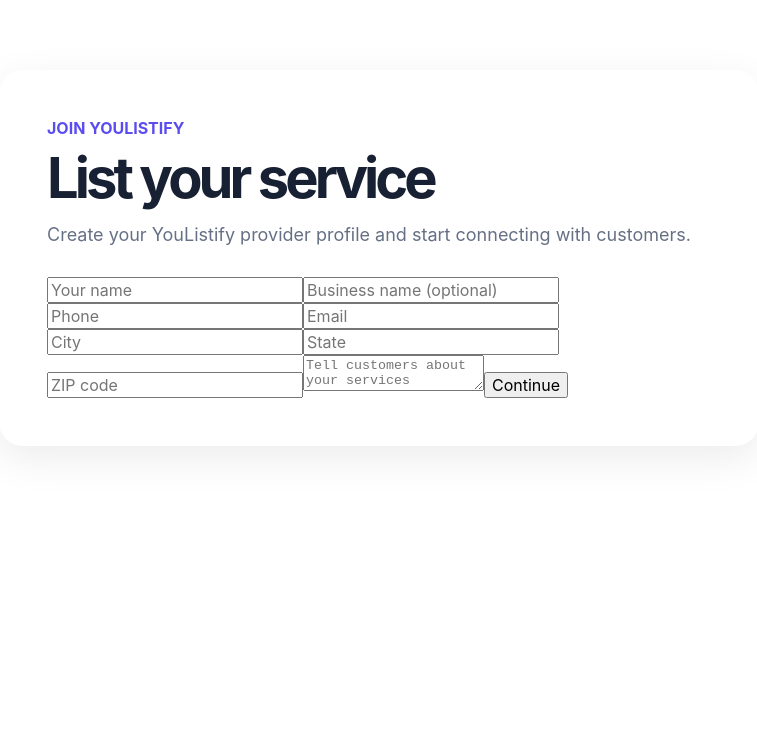
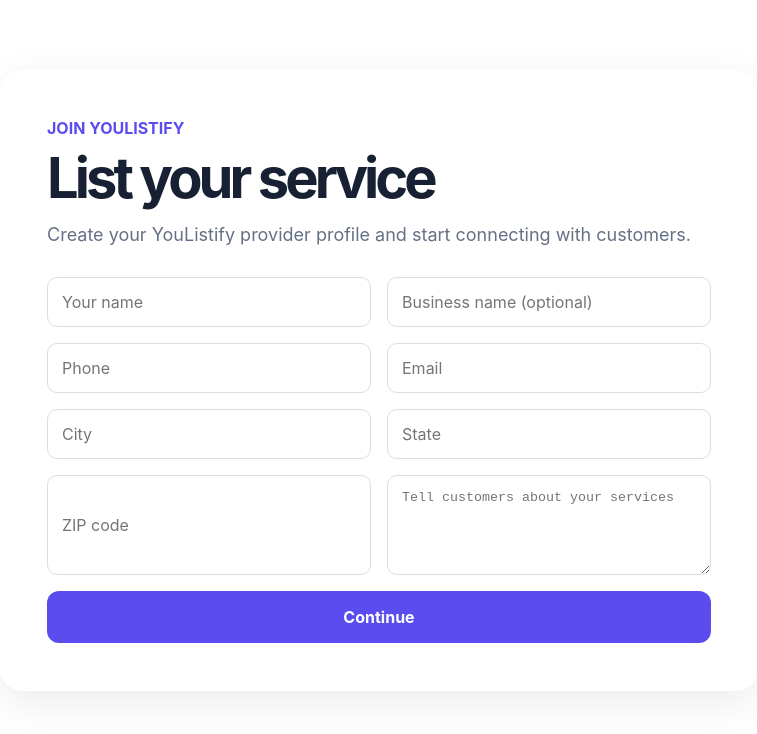
Before and after one commit to angelaannibale-coder/youlistify, a Next.js app: page /list-service in a window 1280 px wide. Shown: the top 734 px of the page, without its empty margins (261-1018 px from the left). Built offline with nearby package versions, Linux system fonts and the light colour scheme.

Commit message:
Update page.tsx

```diff
--- a/app/list-service/page.tsx
+++ b/app/list-service/page.tsx
@@ -48,56 +48,90 @@ export default function ListService() {
     Create your YouListify provider profile and start connecting with customers.
   </p>
 
-      <form>
+     <form
+  style={{
+    display: "grid",
+    gridTemplateColumns: "1fr 1fr",
+    gap: "16px",
+  }}
+>
   <input
     placeholder="Your name"
     value={form.name}
     onChange={(e) => setForm({ ...form, name: e.target.value })}
+    style={{ padding: "14px", borderRadius: "10px", border: "1px solid #ddd" }}
   />
 
   <input
     placeholder="Business name (optional)"
     value={form.business_name}
     onChange={(e) => setForm({ ...form, business_name: e.target.value })}
+    style={{ padding: "14px", borderRadius: "10px", border: "1px solid #ddd" }}
   />
 
   <input
     placeholder="Phone"
     value={form.phone}
     onChange={(e) => setForm({ ...form, phone: e.target.value })}
+    style={{ padding: "14px", borderRadius: "10px", border: "1px solid #ddd" }}
   />
 
   <input
     placeholder="Email"
     value={form.email}
     onChange={(e) => setForm({ ...form, email: e.target.value })}
+    style={{ padding: "14px", borderRadius: "10px", border: "1px solid #ddd" }}
   />
 
   <input
     placeholder="City"
     value={form.city}
     onChange={(e) => setForm({ ...form, city: e.target.value })}
+    style={{ padding: "14px", borderRadius: "10px", border: "1px solid #ddd" }}
   />
 
   <input
     placeholder="State"
     value={form.state}
     onChange={(e) => setForm({ ...form, state: e.target.value })}
+    style={{ padding: "14px", borderRadius: "10px", border: "1px solid #ddd" }}
   />
 
   <input
     placeholder="ZIP code"
     value={form.zip}
     onChange={(e) => setForm({ ...form, zip: e.target.value })}
+    style={{ padding: "14px", borderRadius: "10px", border: "1px solid #ddd" }}
   />
 
   <textarea
     placeholder="Tell customers about your services"
     value={form.bio}
     onChange={(e) => setForm({ ...form, bio: e.target.value })}
+    style={{
+      padding: "14px",
+      borderRadius: "10px",
+      border: "1px solid #ddd",
+      minHeight: "100px",
+    }}
   />
 
-        <button type="submit">Continue</button>
+  <button
+    type="submit"
+    style={{
+      gridColumn: "1 / -1",
+      padding: "16px",
+      border: "none",
+      borderRadius: "12px",
+      background: "#5b4cf0",
+      color: "white",
+      fontWeight: "700",
+      fontSize: "16px",
+      cursor: "pointer",
+    }}
+  >
+    Continue
+  </button>
 </form>
     </main>
   );
```
Lines whose indentation alone changed are shown as unchanged.
